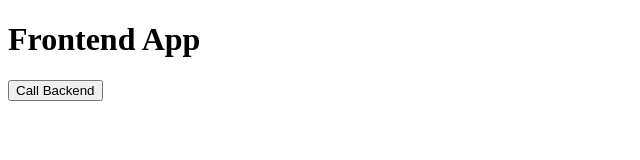
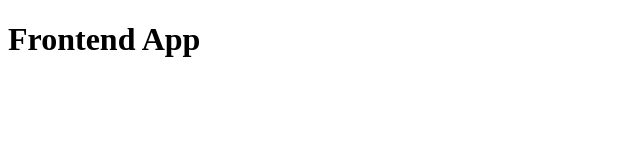
Before and after one commit to SrinivasaRaoKamani-Infosys/pr_cocktail_recommender, a website: page frontend/src/index.html in a window 1280 px wide. Shown: the whole page, without its empty margins (0-640 px from the left). Drawn offline with Linux system fonts and the light colour scheme.

Commit message:
Fix button element in index.html

```diff
--- a/frontend/src/index.html
+++ b/frontend/src/index.html
@@ -5,7 +5,7 @@
 </head>
 <body>
 <h1>Frontend App</h1>
-<button onclick="callBackend()">Call Backend</button>
+
 <p id="output"></p>
 
 <script>
```
